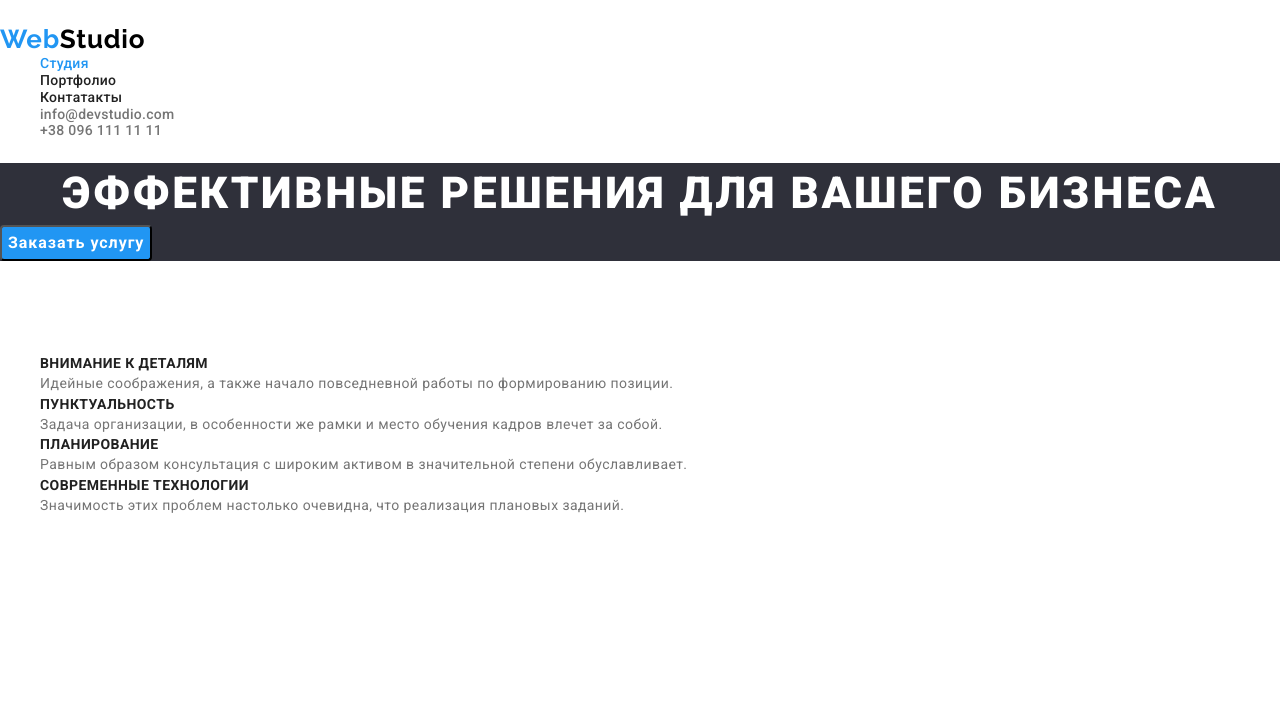
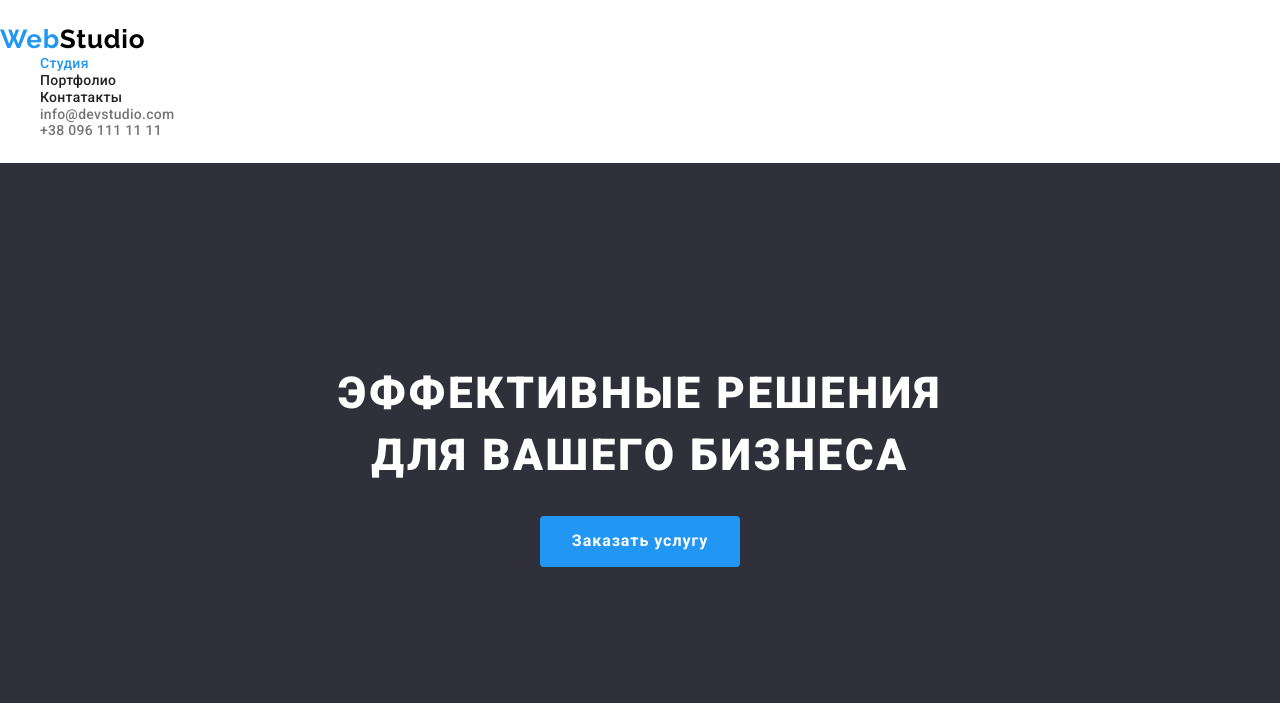
Before and after one commit to MaksymPavlichenko/goit-markup-hw-03, a plain HTML site: page index.html in a window 1280 px wide. Shown: the top 703 px of the page. Drawn offline with nearby package versions, Linux system fonts and the light colour scheme.

Commit message:
Hero css

```diff
--- a/styles/styles.css
+++ b/styles/styles.css
@@ -101,15 +101,19 @@ ul {
 .hero {
     background-color: var(--bg-dark);
     color: var(--bg-main);
+    padding: 200px 0px;
 }
 
 .hero-discription {
+    max-width: 696px;
     font-weight: 900;
     font-size: 44px;
     line-height: 1.4;
     letter-spacing: 0.06em;
     text-transform: uppercase;
     text-align: center;
+    margin: 0 auto;
+    margin-bottom: 30px;
 }
 
 .hero-button {
@@ -121,8 +125,15 @@ ul {
     letter-spacing: 0.06em;
     background-color: var(--selection-color);
     color: var(--bg-main);
+    display: flex;
+    align-items: center;
+    text-align: center;
     border-radius: 4px;
     cursor: pointer;
+    padding: 10px 32px;
+    margin: 0 auto;
+    border-width: 0;
+    border-radius: 4px;
 }
 
 .hero-button:hover,
```
